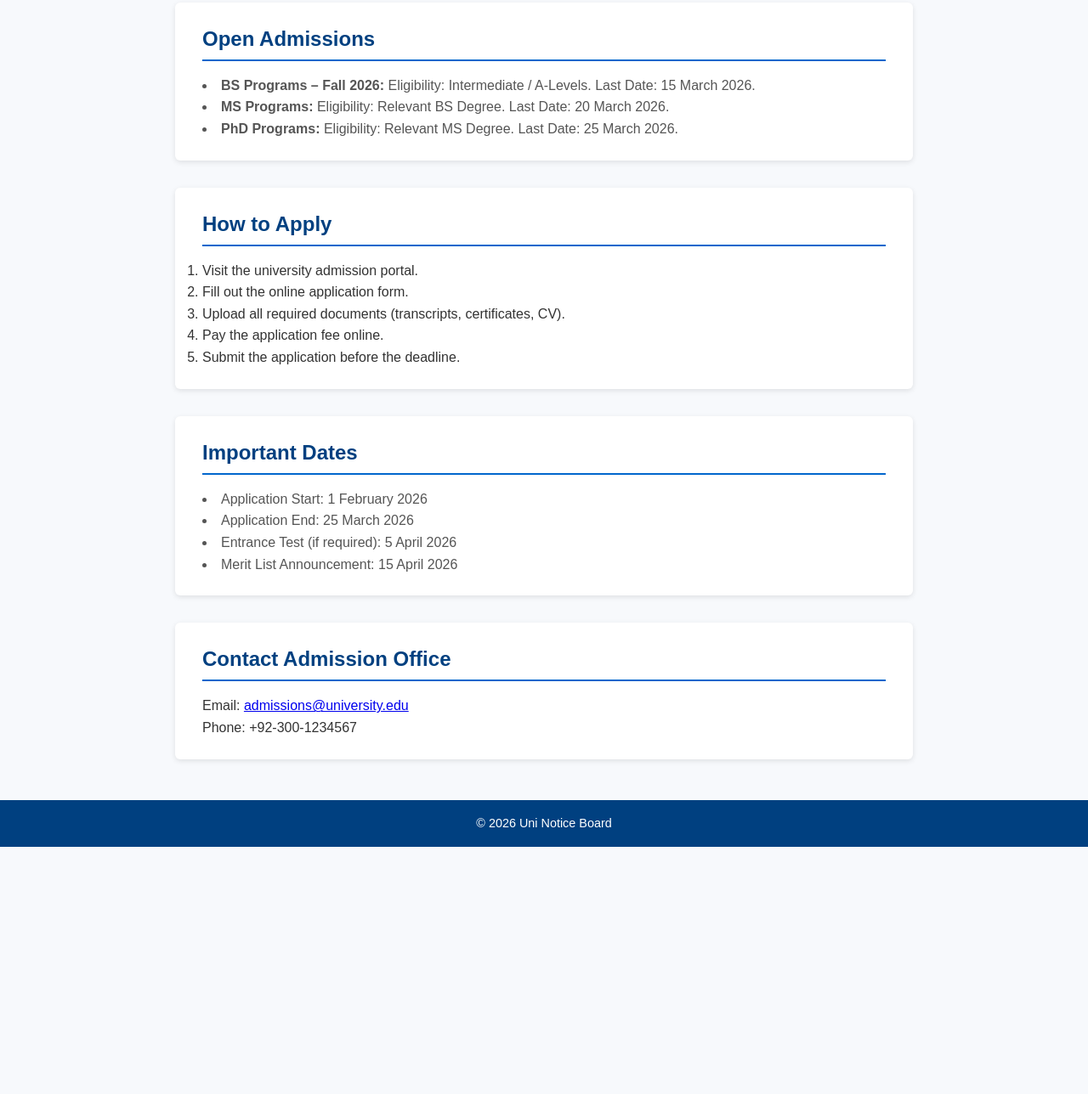
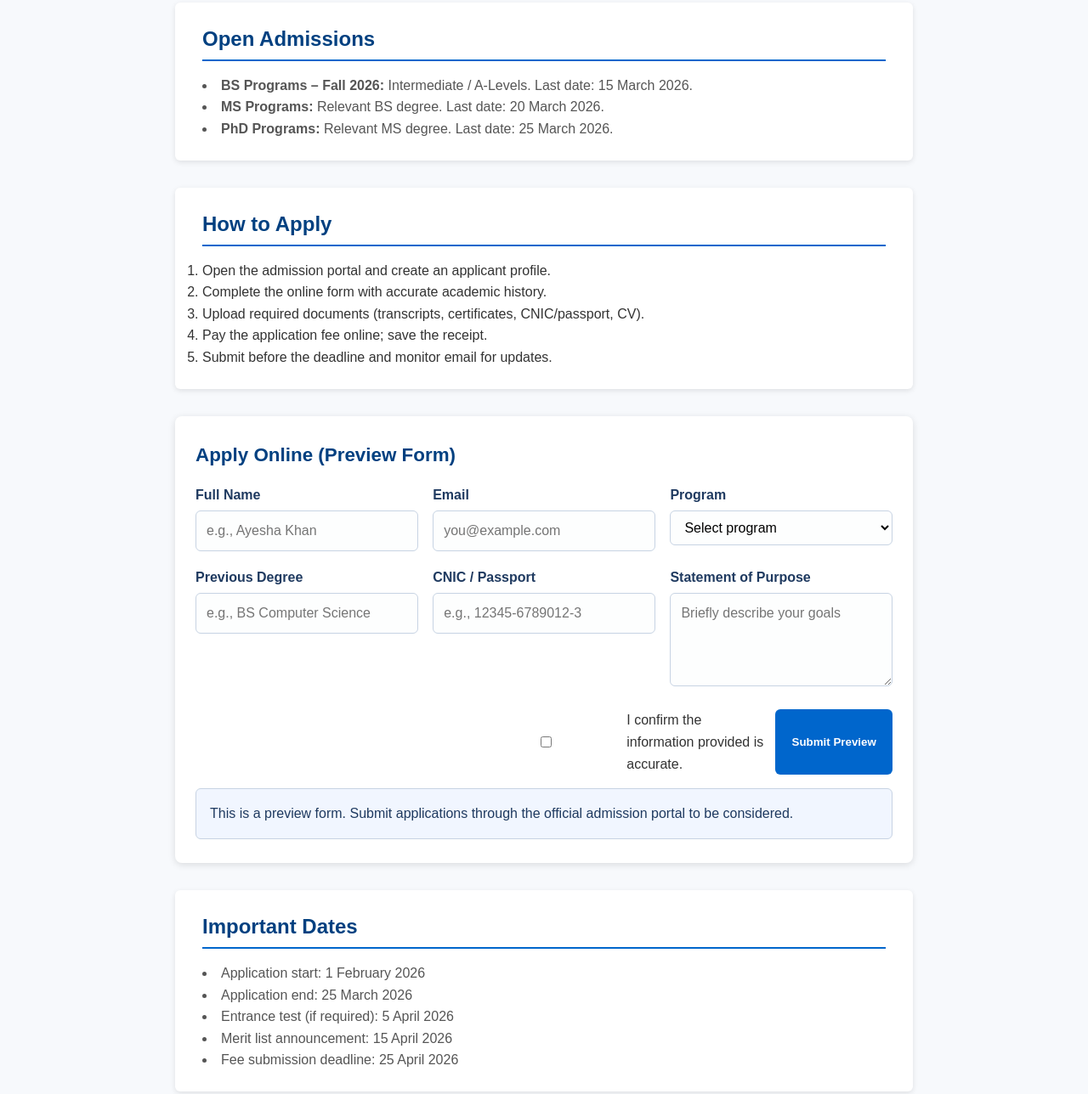
Before and after one commit to Sarammalik0010ucp/uni-notice-board, a website: page src/admissions.html in a window 1280 px wide. Shown: the part 207-1495 px from the top of the page at 85% size. Before the commit the page ends 1204 px from the top, so only its background shows below. Drawn offline with Linux system fonts and the light colour scheme.

Commit message:
Updated admissions page content and styling

```diff
--- a/src/admissions.html
+++ b/src/admissions.html
@@ -3,79 +3,122 @@
 <head>
     <meta charset="UTF-8">
     <meta name="viewport" content="width=device-width, initial-scale=1.0">
-    <title>Admissions | Uni Notice Board</title>
+    <title>Admissions | University Digital Notice Board</title>
+    <meta name="description" content="Latest admission announcements, key dates, and application steps for the University Digital Notice Board.">
     <link rel="stylesheet" href="../styles/style.css">
 </head>
 <body>
-    <!-- Header -->
     <header>
         <h1>University Admissions</h1>
-        <p>Latest Admission Announcements</p>
+        <p>Stay on top of eligibility, deadlines, and required documents.</p>
     </header>
 
-    <!-- Navigation -->
     <nav>
         <ul>
             <li><a href="index.html">Home</a></li>
-            <li><a href="notices.html">Notices</a></li>
-            <li><a href="exams.html">Exams</a></li>
-            <li><a href="admissions.html" class="active">Admissions</a></li>
+            <li><a href="notices.html">Academic Notices</a></li>
+            <li><a href="exams.html">Exam Schedules</a></li>
+            <li><a href="admissions.html" aria-current="page" class="active">Admissions</a></li>
             <li><a href="contact.html">Contact</a></li>
+            <li><a href="feedback.html">Feedback</a></li>
         </ul>
     </nav>
 
-    <!-- Main Content -->
     <main>
-        <!-- Open Admissions Section -->
-        <section class="notice">
-            <h2>Open Admissions</h2>
+        <section class="notice" aria-labelledby="open-admissions">
+            <h2 id="open-admissions">Open Admissions</h2>
             <ul>
-                <li>
-                    <strong>BS Programs – Fall 2026:</strong> Eligibility: Intermediate / A-Levels. Last Date: 15 March 2026.
-                </li>
-                <li>
-                    <strong>MS Programs:</strong> Eligibility: Relevant BS Degree. Last Date: 20 March 2026.
-                </li>
-                <li>
-                    <strong>PhD Programs:</strong> Eligibility: Relevant MS Degree. Last Date: 25 March 2026.
-                </li>
+                <li><strong>BS Programs – Fall 2026:</strong> Intermediate / A-Levels. Last date: 15 March 2026.</li>
+                <li><strong>MS Programs:</strong> Relevant BS degree. Last date: 20 March 2026.</li>
+                <li><strong>PhD Programs:</strong> Relevant MS degree. Last date: 25 March 2026.</li>
             </ul>
         </section>
 
-        <!-- How to Apply Section -->
-        <section class="notice">
-            <h2>How to Apply</h2>
+        <section class="notice" aria-labelledby="apply-steps">
+            <h2 id="apply-steps">How to Apply</h2>
             <ol>
-                <li>Visit the university admission portal.</li>
-                <li>Fill out the online application form.</li>
-                <li>Upload all required documents (transcripts, certificates, CV).</li>
-                <li>Pay the application fee online.</li>
-                <li>Submit the application before the deadline.</li>
+                <li>Open the admission portal and create an applicant profile.</li>
+                <li>Complete the online form with accurate academic history.</li>
+                <li>Upload required documents (transcripts, certificates, CNIC/passport, CV).</li>
+                <li>Pay the application fee online; save the receipt.</li>
+                <li>Submit before the deadline and monitor email for updates.</li>
             </ol>
         </section>
 
-        <!-- Important Dates Section -->
-        <section class="notice">
-            <h2>Important Dates</h2>
+        <section class="admission-form" aria-labelledby="apply-online">
+            <h2 id="apply-online" class="form-title">Apply Online (Preview Form)</h2>
+            <form>
+                <div class="form-grid">
+                    <div class="input-field">
+                        <label for="full-name">Full Name</label>
+                        <input id="full-name" name="full-name" type="text" placeholder="e.g., Ayesha Khan" required>
+                    </div>
+
+                    <div class="input-field">
+                        <label for="email">Email</label>
+                        <input id="email" name="email" type="email" placeholder="you@example.com" required>
+                    </div>
+
+                    <div class="input-field">
+                        <label for="program">Program</label>
+                        <select id="program" name="program" required>
+                            <option value="" disabled selected>Select program</option>
+                            <option value="bs">BS (Fall 2026)</option>
+                            <option value="ms">MS</option>
+                            <option value="phd">PhD</option>
+                        </select>
+                    </div>
+
+                    <div class="input-field">
+                        <label for="previous-degree">Previous Degree</label>
+                        <input id="previous-degree" name="previous-degree" type="text" placeholder="e.g., BS Computer Science" required>
+                    </div>
+
+                    <div class="input-field">
+                        <label for="cnic">CNIC / Passport</label>
+                        <input id="cnic" name="cnic" type="text" placeholder="e.g., 12345-6789012-3" required>
+                    </div>
+
+                    <div class="input-field">
+                        <label for="statement">Statement of Purpose</label>
+                        <textarea id="statement" name="statement" placeholder="Briefly describe your goals" required></textarea>
+                    </div>
+                </div>
+
+                <div class="form-actions">
+                    <label class="input-field" style="margin: 0; display: flex; align-items: center; gap: 0.5rem;">
+                        <input type="checkbox" name="agree" required>
+                        I confirm the information provided is accurate.
+                    </label>
+                    <button class="btn-primary" type="submit">Submit Preview</button>
+                </div>
+            </form>
+            <div class="info-card" role="note" aria-label="Submission notice">
+                This is a preview form. Submit applications through the official admission portal to be considered.
+            </div>
+        </section>
+
+        <section class="notice" aria-labelledby="important-dates">
+            <h2 id="important-dates">Important Dates</h2>
             <ul>
-                <li>Application Start: 1 February 2026</li>
-                <li>Application End: 25 March 2026</li>
-                <li>Entrance Test (if required): 5 April 2026</li>
-                <li>Merit List Announcement: 15 April 2026</li>
+                <li>Application start: 1 February 2026</li>
+                <li>Application end: 25 March 2026</li>
+                <li>Entrance test (if required): 5 April 2026</li>
+                <li>Merit list announcement: 15 April 2026</li>
+                <li>Fee submission deadline: 25 April 2026</li>
             </ul>
         </section>
 
-        <!-- Contact Section -->
-        <section class="notice">
-            <h2>Contact Admission Office</h2>
+        <section class="notice" aria-labelledby="contacts">
+            <h2 id="contacts">Contact Admission Office</h2>
             <p>Email: <a href="mailto:admissions@university.edu">admissions@university.edu</a></p>
             <p>Phone: +92-300-1234567</p>
+            <p>Timings: Monday to Friday, 9:00 AM – 5:00 PM</p>
         </section>
     </main>
 
-    <!-- Footer -->
     <footer>
-        <p>© 2026 Uni Notice Board</p>
+        <p>© 2026 University Digital Notice Board</p>
     </footer>
 </body>
 </html>
--- a/styles/style.css
+++ b/styles/style.css
@@ -139,3 +139,108 @@ footer {
   font-weight: bold;
   text-decoration: underline;
 }
+
+/* Admissions form layout */
+.admission-form {
+  background-color: #fff;
+  border-radius: 8px;
+  box-shadow: 0 2px 8px rgb(0 0 0 / 12%);
+  padding: 1.75rem 1.5rem;
+  margin: 2rem auto;
+  max-width: 960px;
+}
+
+.admission-form .form-title {
+  color: #004080;
+  margin-bottom: 1rem;
+  font-size: 1.4rem;
+}
+
+.form-grid {
+  display: grid;
+  grid-template-columns: repeat(auto-fit, minmax(240px, 1fr));
+  gap: 1.1rem;
+  margin-top: 1rem;
+}
+
+.input-field label {
+  display: block;
+  font-weight: 600;
+  color: #1f3a60;
+  margin-bottom: 0.35rem;
+}
+
+.input-field input,
+.input-field select,
+.input-field textarea {
+  width: 100%;
+  padding: 0.65rem 0.75rem;
+  border: 1px solid #c7d3e3;
+  border-radius: 6px;
+  font: inherit;
+  background-color: #fdfefe;
+  transition: border-color 0.2s ease, box-shadow 0.2s ease;
+}
+
+.input-field textarea {
+  min-height: 110px;
+  resize: vertical;
+}
+
+.input-field input:focus,
+.input-field select:focus,
+.input-field textarea:focus {
+  outline: none;
+  border-color: #06c;
+  box-shadow: 0 0 0 3px rgb(0 102 204 / 20%);
+}
+
+.form-actions {
+  margin-top: 1.25rem;
+  display: flex;
+  justify-content: flex-end;
+  gap: 0.75rem;
+}
+
+.btn-primary {
+  background-color: #06c;
+  color: #fff;
+  border: none;
+  padding: 0.7rem 1.2rem;
+  border-radius: 6px;
+  font-weight: 700;
+  cursor: pointer;
+  transition: background-color 0.2s ease, transform 0.2s ease;
+}
+
+.btn-primary:hover,
+.btn-primary:focus {
+  background-color: #004080;
+  outline: none;
+  transform: translateY(-1px);
+}
+
+.info-card {
+  background-color: #f1f6ff;
+  border: 1px solid #c7d3e3;
+  border-radius: 6px;
+  padding: 1rem;
+  margin-top: 1rem;
+  color: #1f3a60;
+}
+
+@media (width <= 600px) {
+  .admission-form {
+    padding: 1.25rem 1rem;
+    margin: 1.5rem 0.75rem;
+  }
+
+  .form-actions {
+    justify-content: stretch;
+  }
+
+  .btn-primary {
+    width: 100%;
+    text-align: center;
+  }
+}
```
